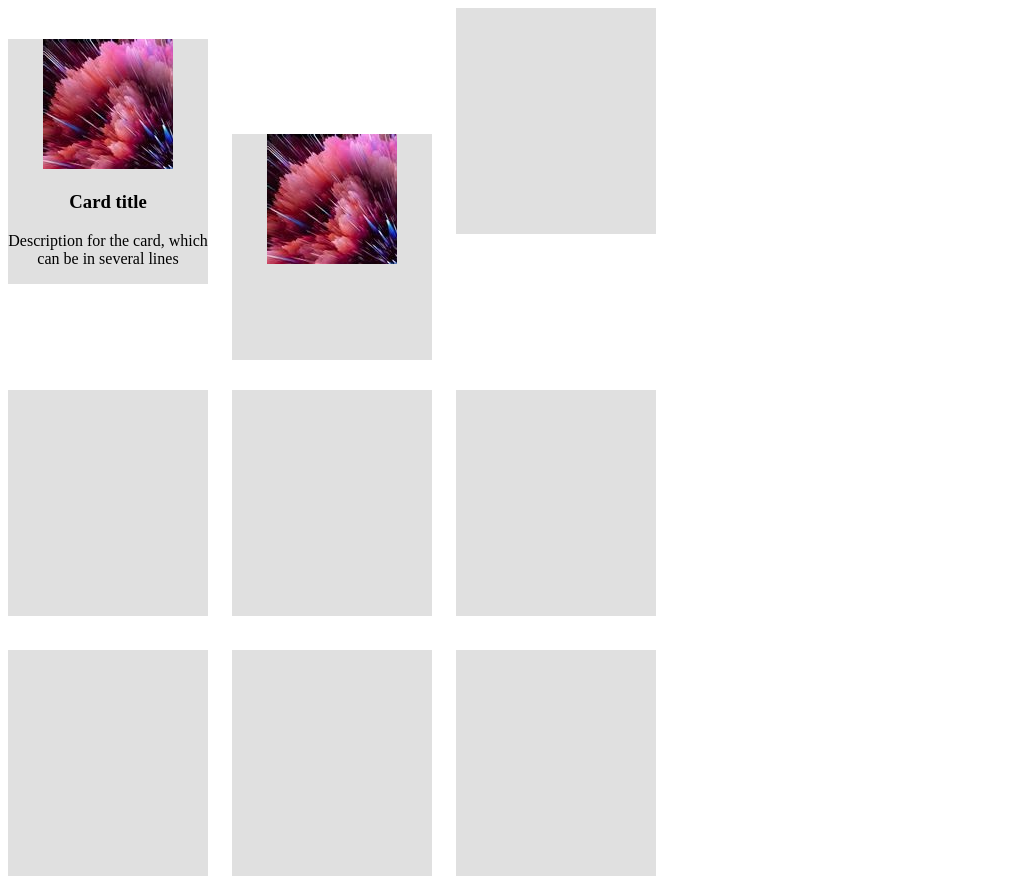
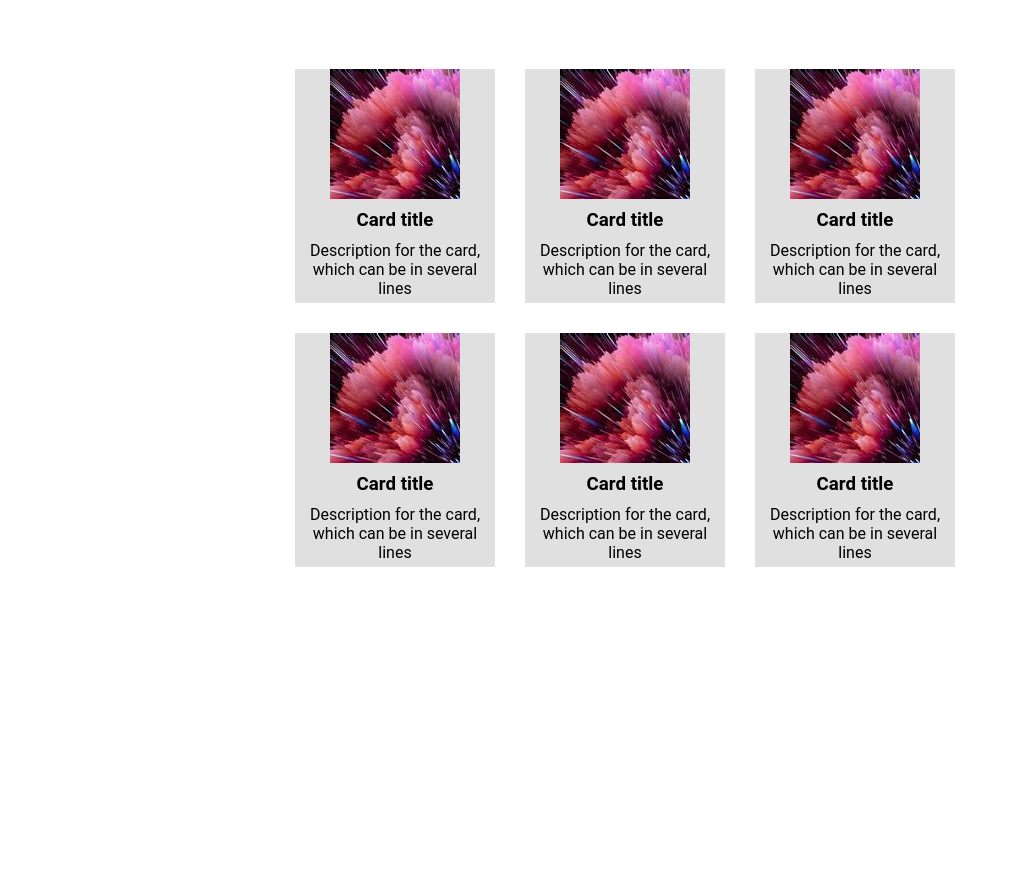
Before and after one commit to yuriizbitniev/hillel_hw_6_cards, a plain HTML site: page index.html in a window 1280 px wide. Shown: the top 879 px of the page, without its empty margins (0-1010 px from the left). After the commit the page ends 800 px from the top, so only its background shows below. Drawn offline with Linux system fonts and the light colour scheme; a web font is replaced by a local one.

Commit message:
version 2

```diff
--- a/css/style.css
+++ b/css/style.css
@@ -1,24 +1,38 @@
-.main-card div{
-    display: inline-block;
+.main-page {
+    display: flex;
+    height: 650px;
+    font-family: Roboto;
+}
+
+.cards {
+    display: flex;
+    flex-wrap: wrap;
+    margin: auto;
+    width: 690px;
+}
+
+.cards .card {
+    display: flex;
+    flex-flow: column;
     width: 200px;
     min-height: 226px;
     background: #E0E0E0;
     margin-bottom: 30px;
-    margin-right: 20px;
+    margin-right: 30px;
 }
 
-.main-card div {
-    object-fit: cover;
+.cards .card .card-image {
+    display: block;
+    margin: 0 auto;
+    width: 130px;
+}
+
+.cards .card .card-title {
+    margin: 10px auto 10px auto;
+}
+
+.cards .card .card-description {
+    padding: 0 5px 5px 5px;
+    margin: 0;
     text-align: center;
 }
-.main-card{
-    max-width: 660px;
-}
-
-.main-card div:nth-child(3n){
-    margin-right: 0px;
-}
-
-img {
-    text-align: center;
-}
--- a/index.html
+++ b/index.html
@@ -5,36 +5,44 @@
     <meta name="viewport"
           content="width=device-width, user-scalable=no, initial-scale=1.0, maximum-scale=1.0, minimum-scale=1.0">
     <meta http-equiv="X-UA-Compatible" content="ie=edge">
+    <link href="https://fonts.cdnfonts.com/css/roboto" rel="stylesheet">
     <link rel="stylesheet" href="css/style.css">
     <title>Cards</title>
 </head>
 <body>
-<div class="main-card">
-    <div>
-        <img src="images/pic_01.jpeg" alt="">
-        <h3>Card title</h3>
-        <p>Description for the card, which can be in several lines</p>
+<div class="main-page">
+    <div class="cards">
+        <div class="card">
+            <img class="card-image" src="images/pic_01.jpeg" alt="">
+            <h3 class="card-title">Card title</h3>
+            <p class="card-description">Description for the card, which can be in several lines</p>
+        </div>
+        <div class="card">
+            <img class="card-image" src="images/pic_01.jpeg" alt="">
+            <h3 class="card-title">Card title</h3>
+            <p class="card-description">Description for the card, which can be in several lines</p>
+        </div>
+        <div class="card">
+            <img class="card-image" src="images/pic_01.jpeg" alt="">
+            <h3 class="card-title">Card title</h3>
+            <p class="card-description">Description for the card, which can be in several lines</p>
+        </div>
+        <div class="card">
+            <img class="card-image" src="images/pic_01.jpeg" alt="">
+            <h3 class="card-title">Card title</h3>
+            <p class="card-description">Description for the card, which can be in several lines</p>
+        </div>
+        <div class="card">
+            <img class="card-image" src="images/pic_01.jpeg" alt="">
+            <h3 class="card-title">Card title</h3>
+            <p class="card-description">Description for the card, which can be in several lines</p>
+        </div>
+        <div class="card">
+            <img class="card-image" src="images/pic_01.jpeg" alt="">
+            <h3 class="card-title">Card title</h3>
+            <p class="card-description">Description for the card, which can be in several lines</p>
+        </div>
     </div>
-    <div>
-        <img src="images/pic_01.jpeg" alt="">
-    </div>
-    <div>
-
-    </div>
-    <div>
-
-    </div>
-    <div></div>
-    <div></div>
-    <div></div>
-    <div></div>
-    <div></div>
-    <div></div>
-    <div></div>
-    <div></div>
-    <div></div>
-    <div></div>
 </div>
-
 </body>
 </html>
```
